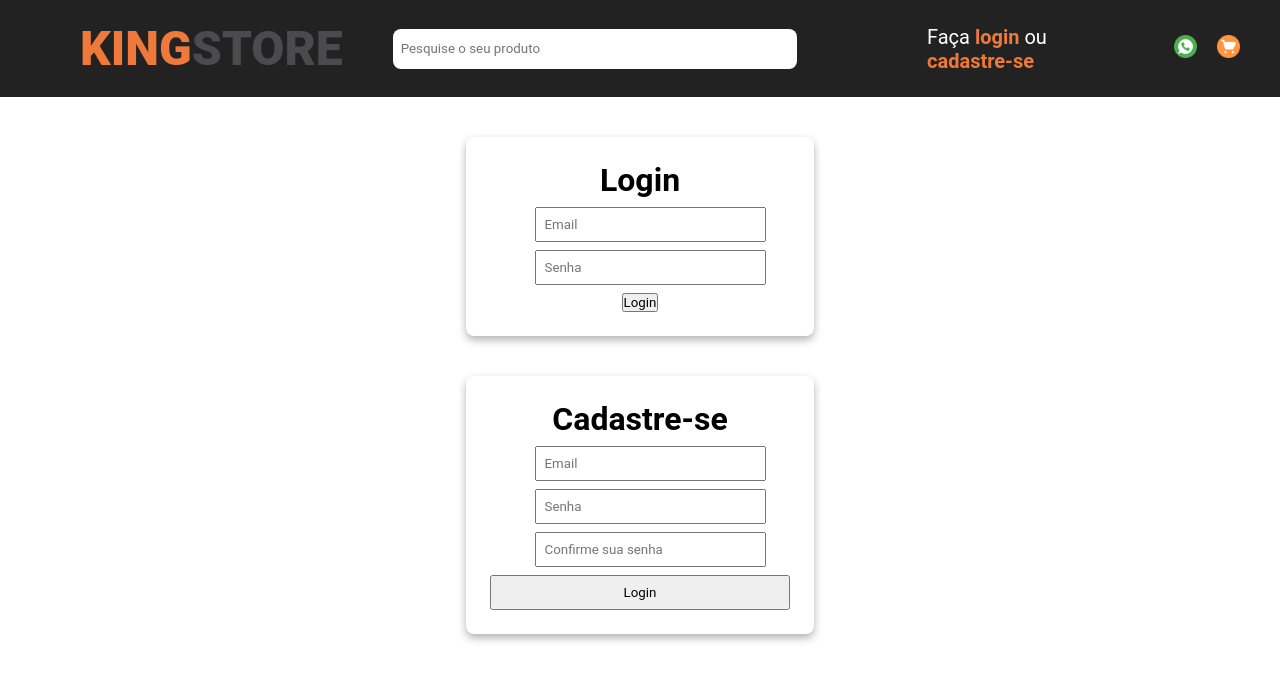
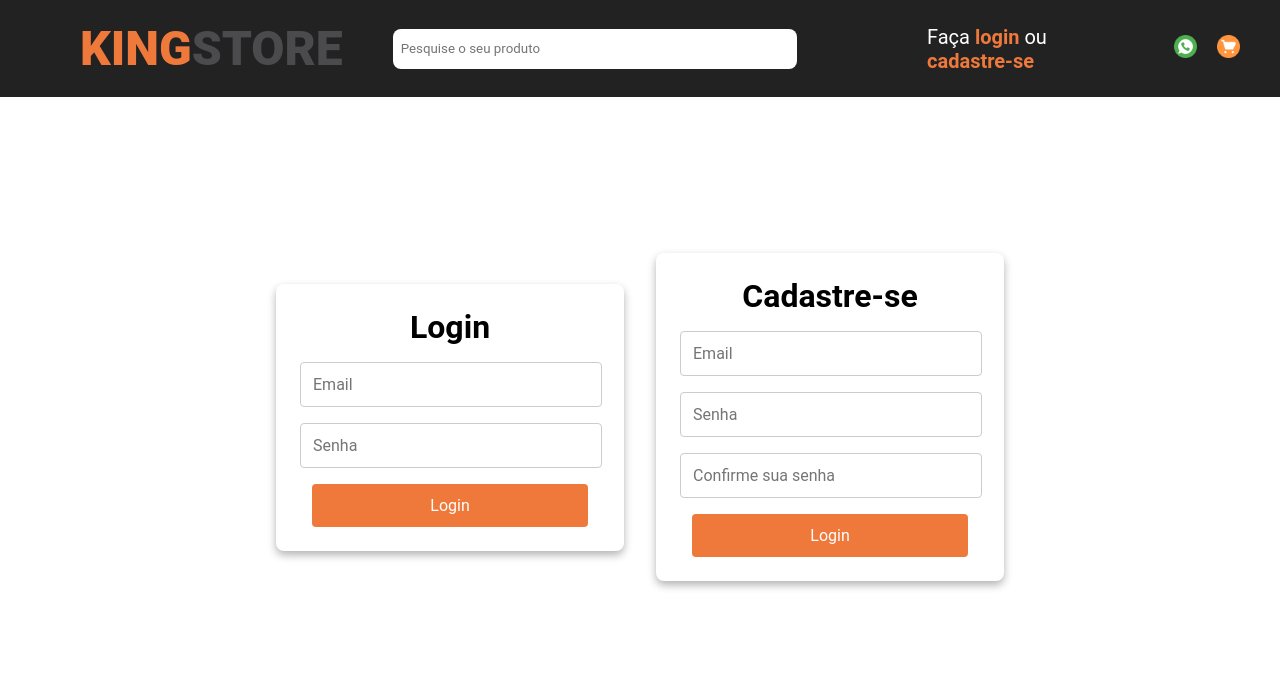
Before and after one commit to CleitonLahm/KingCell, a React (Vite) app: page /login in a window 1280 px wide. Shown: the top 680 px of the page. Built offline with nearby package versions, Linux system fonts and the light colour scheme.

Commit message:
finalizando estilizacao dos cards login, bora pra logica :(

```diff
--- a/src/components/Pages/Login/index.jsx
+++ b/src/components/Pages/Login/index.jsx
@@ -46,7 +46,7 @@ const Login = () => {
             >
             </ErrorMessage>
           </div>
-          <button className="button" type="submit">Login</button>
+          <Button className="button" type="submit">Login</Button>
         </CardLogin>
       </Formik>
 
--- a/src/components/Pages/Login/styles.js
+++ b/src/components/Pages/Login/styles.js
@@ -1,12 +1,13 @@
-import { ErrorMessage, Field, Form } from "formik"
-import styled from "styled-components"
+import { ErrorMessage, Field, Form } from "formik";
+import styled from "styled-components";
 
 export const LoginContainer = styled.div`
   display: flex;
-  flex-direction: column;
+  justify-content: center;
   align-items: center;
-  margin: 40px;
-`
+  height: 80vh;
+`;
+
 export const CardLogin = styled(Form)`
   box-shadow: 0 4px 8px rgba(0, 0, 0, 0.3);
   transition: box-shadow 0.3s ease-in-out;
@@ -16,22 +17,36 @@ export const CardLogin = styled(Form)`
   width: 300px;
   display: flex;
   flex-direction: column;
-  justify-content: center;
-  align-items: center;
-  margin-bottom: 40px;
-  gap: 8px;
-`
+  gap: 16px;
+  margin: 0 16px;
+`;
 
 export const FormField = styled(Field)`
-  width: 100%;
-  padding: 8px;
-`
+  width: calc(100% - 24px);
+  padding: 12px;
+  border: 1px solid #ccc;
+  border-radius: 4px;
+  font-size: 16px;
+  margin: 0 auto;
+`;
 
 export const Button = styled.button`
-  width: 100%;
-  padding: 8px 12px;
-`
+  width: calc(100% - 24px);
+  padding: 12px;
+  background-color: #ee793b;
+  color: #fff;
+  border: none;
+  border-radius: 4px;
+  font-size: 16px;
+  cursor: pointer;
+  transition: background-color 0.3s ease;
+  margin: 0 auto;
 
-const FormError = styled(ErrorMessage)`
+  &:hover {
+    background-color: #cc6826;
+  }
+`;
+
+export const FormError = styled(ErrorMessage)`
   color: red;
-`
+`;
```
